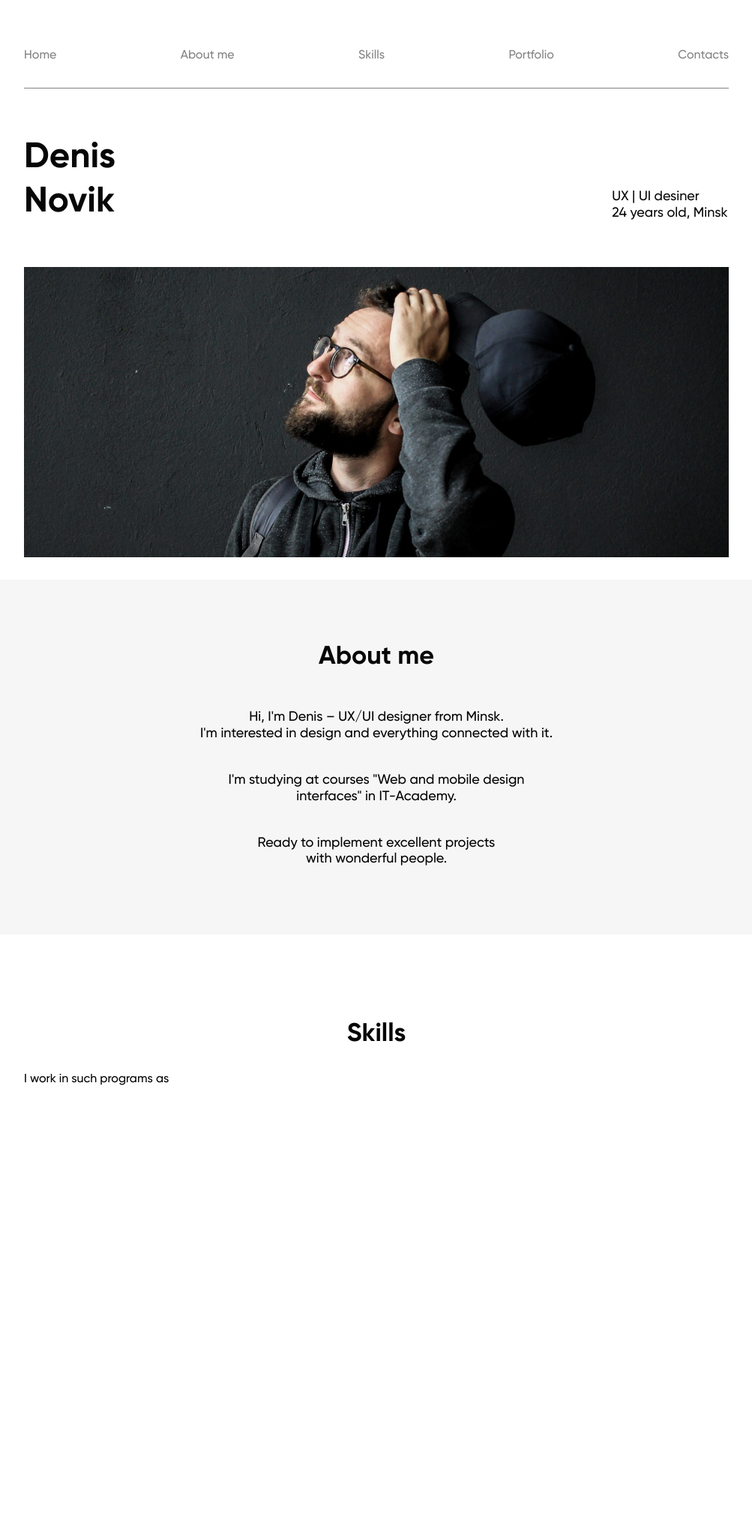
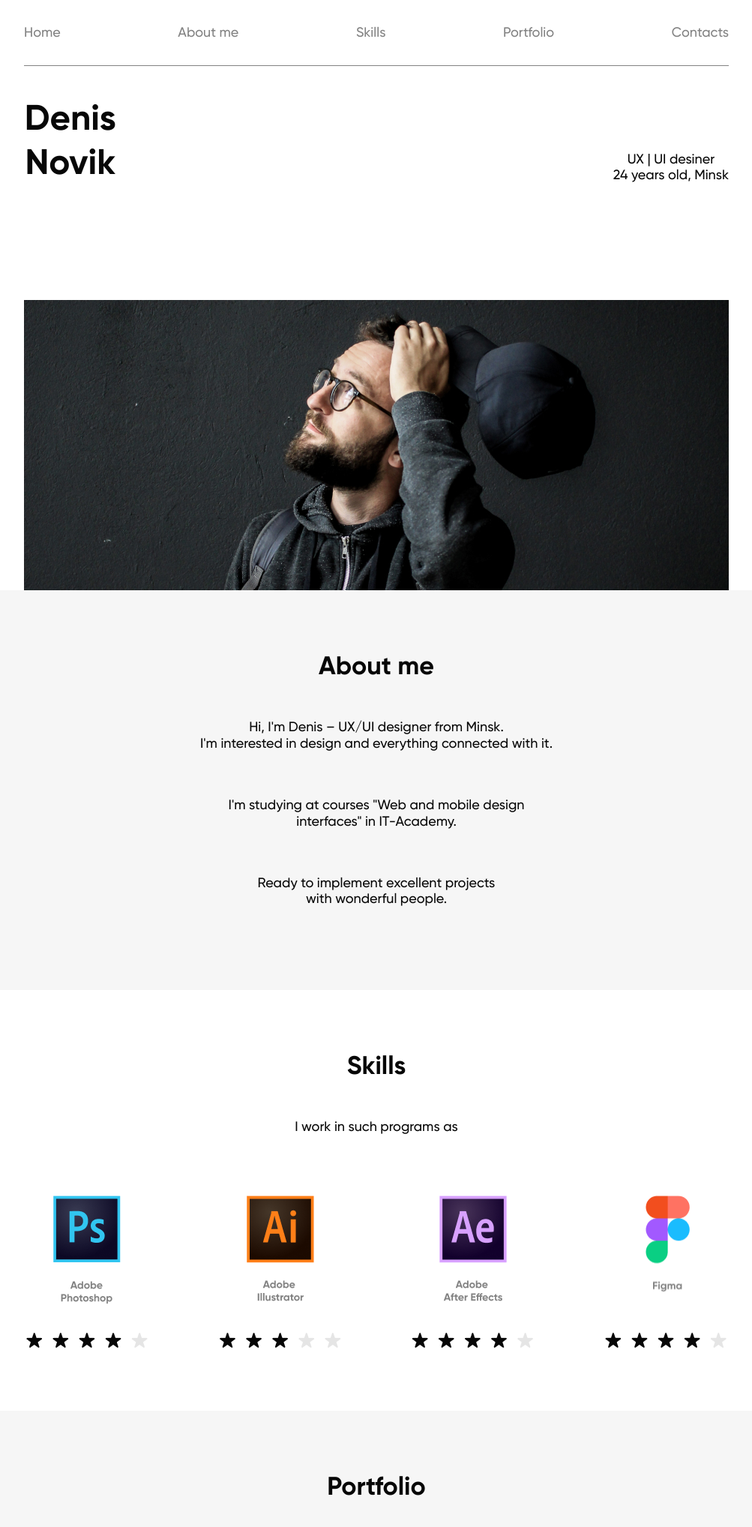
Before and after one commit to Zhazgul21/Novik, a plain HTML site: page index.html in a window 1280 px wide. Shown: the top 2036 px of the page at 75% size, without its empty margins (138-1141 px from the left). Before the commit the page ends 1477 px from the top, so only its background shows below. Drawn offline with Linux system fonts and the light colour scheme.

Commit message:
Add section skills and potrfolio

```diff
--- a/index.html
+++ b/index.html
@@ -9,7 +9,7 @@
     <link rel="stylesheet" href="style.css" />
   </head>
   <body>
-    <header class="container">
+    <header id="Home" class="container">
       <ul class="nav">
         <li><a class="link" href="#Home">Home</a></li>
         <li><a class="link" href="#About_me">About me</a></li>
@@ -19,17 +19,18 @@
       </ul>
     </header>
     <div class="logo container">
-      <h2>Denis Novik</h2>
+      <h1>Denis Novik</h1>
       <p>
         UX | UI desiner <br />
         24 years old, Minsk
       </p>
     </div>
     <div class="main_foto container">
-      <img src="img/BSPP2266.jpg" alt="man" />
+      <img src="img/BSPP2266.jpg" alt="man" width="940px" height="387px" />
     </div>
+    <section id="About_me">
       <div class="about_me">
-      <h4>About me</h4>
+        <h4 class="subtitle">About me</h4>
         <div class="about_me_p">
           <p>
             Hi, I'm Denis – UX/UI designer from Minsk. <br />I'm interested in
@@ -44,9 +45,29 @@
           </p>
         </div>
       </div>
+    </section>
+    <section id="Skills">
       <div class="skills container">
-      <h4>Skills</h4>
+        <h4 class="subtitle">Skills</h4>
         <p>I work in such programs as</p>
+        <div class="skills_icons">
+          <img src="img/Ps.png" alt="icon PS" />
+          <img src="img/Ai.png" alt="icon Ai" />
+          <img src="img/Ae.png" alt="icon Ae" />
+          <img src="img/Figma.png" alt="icon Figma" />
         </div>
+      </div>
+    </section>
+    <section id="Portfolio">
+      <div class="portfolio container">
+        <h4 class="subtitle">Portfolio</h4>
+        <img src="img/portfolioGirl.jpg" alt="photo girl" />
+        <u><a href="">Online fashion store - Homepage</a></u>
+        <img src="img/reebok_web.jpg" alt="reebok" />
+        <u><a href="">Reebok Store - Concept</a></u>
+        <img src="img/braun.jpg" alt="braun" />
+        <u><a href="">Braun Landing Page - Concept</a></u>
+      </div>
+    </section>
   </body>
 </html>
--- a/style.css
+++ b/style.css
@@ -9,12 +9,23 @@
     font-weight: 500;
 }
 *{
-    font-family: 'Gilroy';}
+    font-family: 'Gilroy';
+    color: #070707;
+    font-size: 18px;
+    line-height: 21.83px;
+    font-weight: 500;
+    text-align: center;
+}
 
 .container{
-    max-width: 1000px;
-    padding: 30px;
+    max-width: 940px;
     margin: 0 auto;
+}
+.subtitle{
+    font-size: 34px;
+    line-height: 42.09px;
+    font-weight: 600;
+    text-align: center;
 }
 .link{
     text-decoration: none;
@@ -41,55 +52,45 @@
     display: flex;
     align-items: flex-end;
     justify-content: space-between;
+    padding: 40px 0 104px;
+    margin-bottom: 50px;
 }
-.logo h2{
-    color: #070707;
+.logo h1{
     font-size: 47.34px;
     line-height: 58.61px;
     width: 123.51px;
     height: 118.17;
     font-weight: 600;
-
-}
-.logo p{
-    width: 155.65px;
-    height: 44.06px;
-    color: #070707;
-    font-size: 18px;
-    line-height: 21.83px;
-}
-.main_foto{
-    display: block;
-    text-align: center;
-
 }
 .about_me{
     margin: 0 auto;
     background-color: #F6F6F6;
 }
 h4{
-    display: block;
-    margin: 0 auto;
-    font-size: 34px;
-    line-height: 42.09px;
-    text-align: center;
-    color: #070707;
     padding-top: 80px;
-    font-weight: 600;
     padding-bottom: 30px;
 }
 .about_me_p{
     width: 485.34px;
     display: block;
-    font-size: 18px;
-    line-height: 21.83px;
     text-align: center;
     margin: 0 auto;
     padding-bottom: 70px;
 }
 .about_me p{
-    padding: 20px 0px;
+    padding: 20px 0 40px;
 }
-.skills{
-
+.skills_icons{
+    display: flex;
+    justify-content: space-between;
+    padding-bottom: 80px;
 }
+.skills p{
+    padding: 20px 0 80px;
+}
+.portfolio img{
+    margin: 60px 0 30px;
+}
+#Portfolio{
+    background-color: #F6F6F6;
+}
```
Also changed, not shown: img/Ae.png (added), img/Ai.png (added), img/Figma.png (added), img/Ps.png (added), img/braun.jpg (added), img/portfolioGirl.jpg (added), img/reebok_web.jpg (added). Lines whose indentation alone changed are shown as unchanged.
